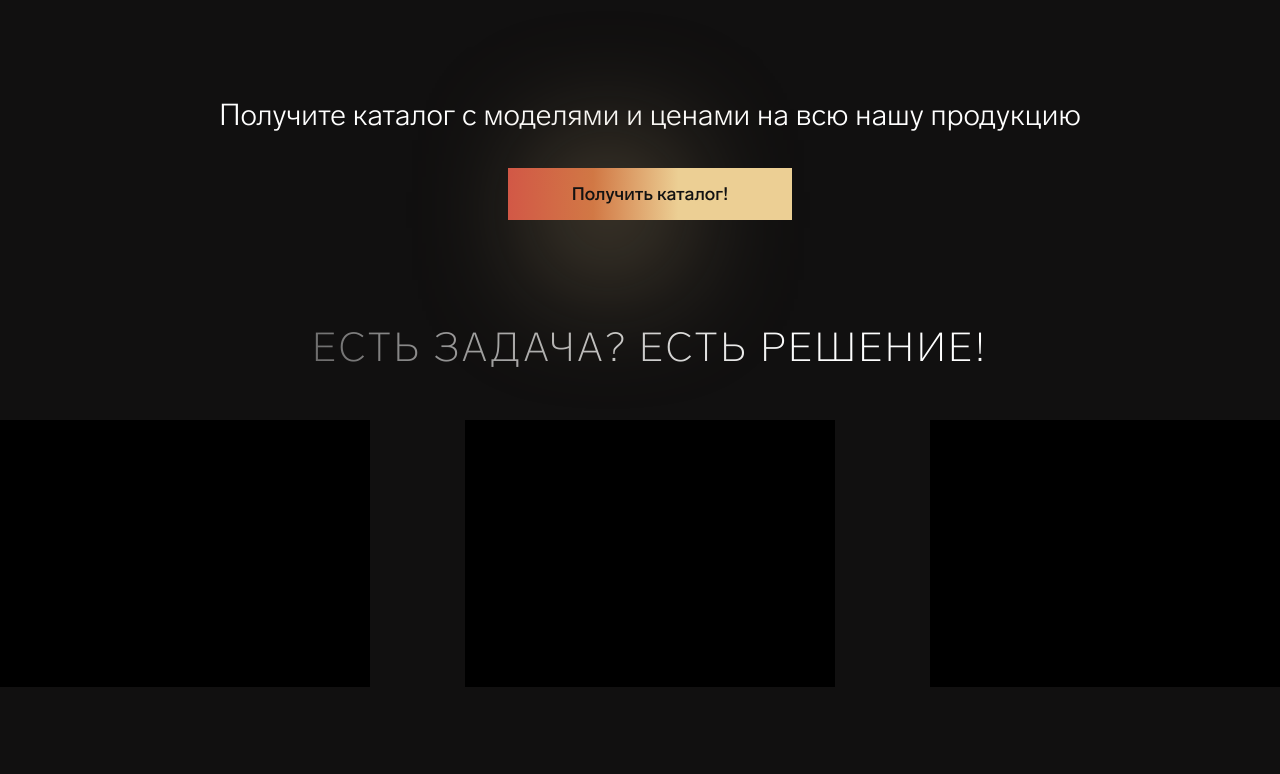
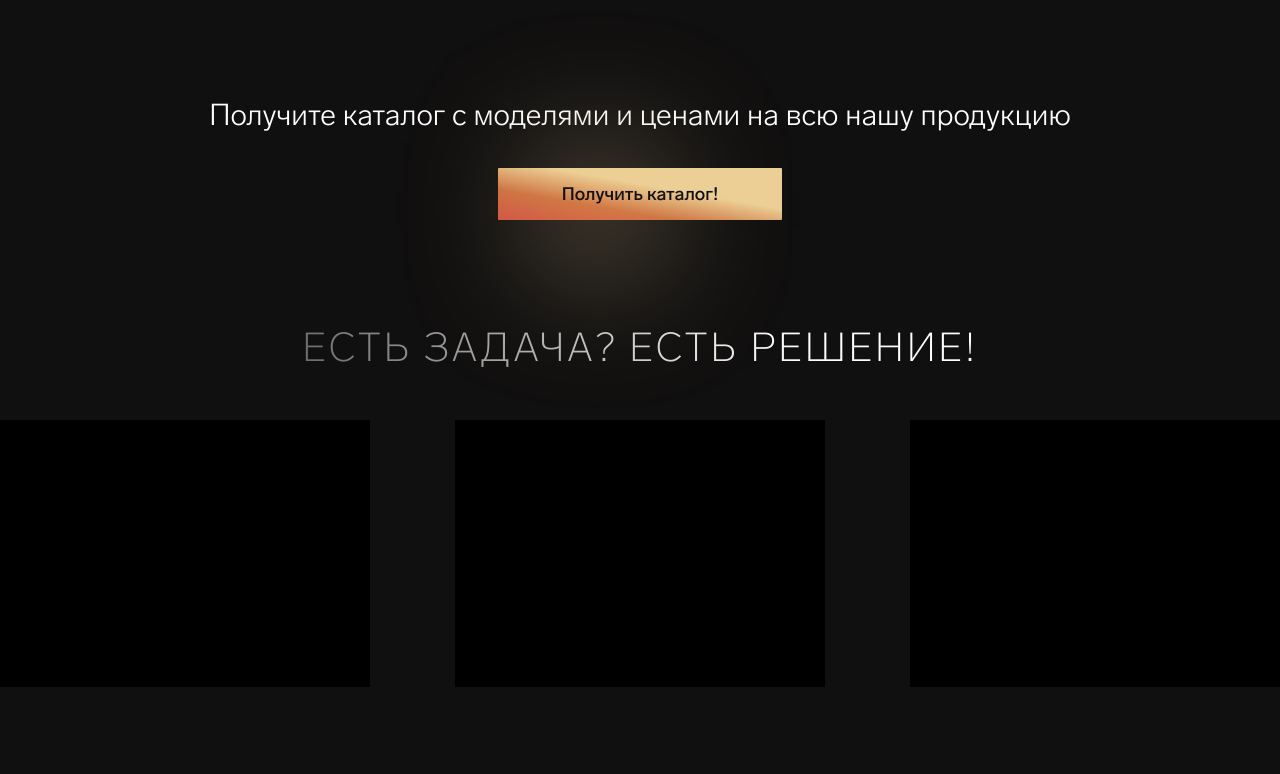
Before and after one commit to Hapnees/layout-2, a plain HTML site: page index.html in a window 1280 px wide. Shown: the part 4526-5300 px from the top of the page. Drawn offline with Linux system fonts and the light colour scheme.

Commit message:
Fix (main): wrong gradients

```diff
--- a/scss/main/_screen_6.scss
+++ b/scss/main/_screen_6.scss
@@ -3,7 +3,7 @@
 	flex-direction: column;
 	//align-items: center;
 	font-family: Lab Grotesque;
-	width: 1300px;
+	max-width: 1300px;
 
 	margin: auto;
 }
@@ -47,8 +47,9 @@
 	font-size: 18px;
 
 	color: #121212;
-
-	background: linear-gradient(270.21deg, #eccf94 40%, #f98b4dcc, #ff6752cc);
+  border-radius: 1px;
+  // background-color: #ECCF94;
+  background: linear-gradient(-170deg, #eccf94 40%, #f98b4dcc, #ff6752cc);
 
 	cursor: pointer;
 }
--- a/scss/main/_screen_7.scss
+++ b/scss/main/_screen_7.scss
@@ -250,7 +250,9 @@
 	line-height: 30px;
 
 	padding: 15px 55px;
-	background: linear-gradient(270.21deg, #eccf94 40%, #f98b4dcc, #ff6752cc);
+
+  border-radius: 1px;
+  background: linear-gradient(-170deg, #eccf94 40%, #f98b4dcc, #ff6752cc);
 
 	color: #121212;
 	cursor: pointer;
```
Also changed, not shown: css/index.css.
